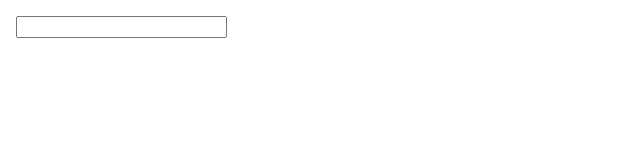
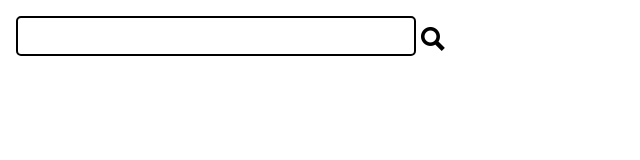
Before and after one commit to preto-phil/CSS-practice, a plain HTML site: page Forms/test1.html in a window 1280 px wide. Shown: the whole page, without its empty margins (0-640 px from the left). Drawn offline with Linux system fonts and the light colour scheme.

Commit message:
Task 1: added image, styled image, added pseudo class styling (hover and focus), stripped off webkit styling

```diff
--- a/Forms/test1.css
+++ b/Forms/test1.css
@@ -17,3 +17,42 @@ select {
     font-size: 100%;
     padding: 0; margin: 0;
 }
+
+input[type="search"]::-webkit-search-decoration,
+input[type="search"]::-webkit-search-cancel-button,
+input[type="search"]::-webkit-search-results-button,
+input[type="search"]::-webkit-search-results-decoration {
+    display: none;
+}
+
+input[type="search"] {
+    -webkit-appearance: none;
+    appearance: none;
+
+    width: 400px;
+    height: 40px;
+    padding: 5px;
+    border: 2px solid black;
+    border-radius: 5px;
+
+}
+
+input[type="search"]:hover,
+input[type="search"]:focus {
+    border: 3px solid blue;
+}
+
+input[type="search"]:focus {
+    background: rgba(238, 235, 235, 0.9);
+}
+
+div {
+    display: inline;
+    position: relative;
+}
+
+div > img {
+    position: absolute;
+    top: 0px;
+    left: 5px
+}
--- a/Forms/test1.html
+++ b/Forms/test1.html
@@ -10,7 +10,7 @@
 <body>
     <form>
         <input type="search" name="search" id="search" aria-label="Search our site">
-        <div></div>
+        <div><img src="./search-24px.png" alt="magnifying glass icon"></div>
       </form>
 </body>
 </html>
```
Also changed, not shown: Forms/search-24px.png (added).
